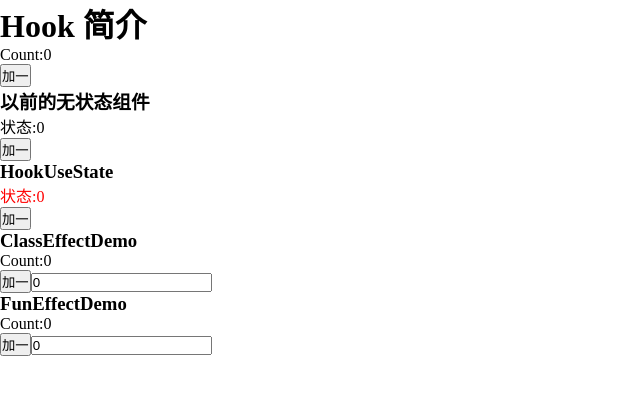
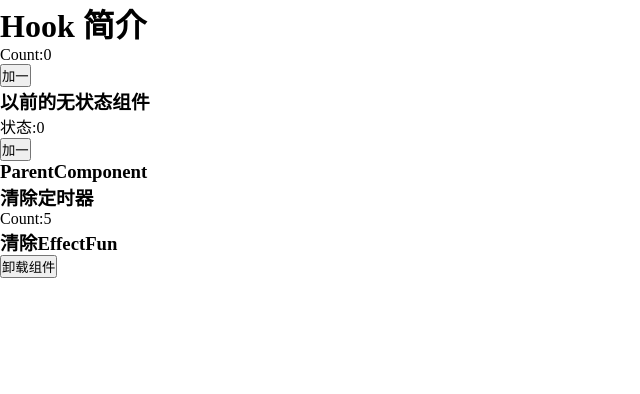
Before and after one commit to qiaozhididi/react-hook, a React (Create React App) app: page / in a window 1280 px wide. Shown: the top 394 px of the page, without its empty margins (0-640 px from the left). Built offline with nearby package versions, Linux system fonts and the light colour scheme.

Commit message:
清除Effect

```diff
--- a/src/App.js
+++ b/src/App.js
@@ -1,7 +1,9 @@
 import "./App.css";
 import ClassDemo from "./ClassDemo";
 import ClassEffectDemo from "./EffectHook/ClassEffectDemoo";
+import EffectClassTimer from "./EffectHook/EffectClassTimer";
 import FunEffectDemo from "./EffectHook/FunEffectDemo";
+import ParentComponent from "./EffectHook/ParentComponent";
 import FunDemo from "./FunDemo";
 import HookUseState from "./StateHook/HookUseState";
 
@@ -11,9 +13,11 @@ function App() {
       <h1>Hook 简介</h1>
       <ClassDemo />
       <FunDemo />
-      <HookUseState />
-      <ClassEffectDemo />
-      <FunEffectDemo />
+      {/* <HookUseState /> */}
+      {/* <ClassEffectDemo /> */}
+      {/* <FunEffectDemo /> */}
+      {/* <EffectClassTimer /> */}
+      <ParentComponent />
     </div>
   );
 }
--- /dev/null
+++ b/src/EffectHook/EffectClassTimer.jsx
@@ -0,0 +1,41 @@
+import React, { Component } from "react";
+
+const MyApi = {
+  count: 0,
+  subScribe(cb) {
+    this.timer = setInterval(() => {
+      cb(++this.count);
+    }, 1000);
+  },
+  unSubScribe() {
+    clearInterval(this.timer);
+    this.reset();
+  },
+  reset() {
+    this.count = 0;
+  },
+};
+export default class EffectClassTimer extends Component {
+  constructor(props) {
+    super(props);
+    this.state = {
+      count: 0,
+    };
+  }
+  componentDidMount() {
+    MyApi.subScribe((count) => {
+      this.setState({ count });
+    });
+  }
+  componentWillUnmount() {
+    MyApi.unSubScribe();
+  }
+  render() {
+    return (
+      <div>
+        <h3>清除定时器</h3>
+        <p>Count:{this.state.count}</p>
+      </div>
+    );
+  }
+}
--- /dev/null
+++ b/src/EffectHook/EffectFunTimer.jsx
@@ -0,0 +1,33 @@
+import React, { useEffect } from "react";
+
+const MyApi = {
+  count: 0,
+  subScribe(cb) {
+    this.timer = setInterval(() => {
+      cb(++this.count);
+    }, 1000);
+  },
+  unSubScribe() {
+    clearInterval(this.timer);
+    this.reset();
+  },
+  // 模拟componentWillUnmount的效果
+  reset() {
+    this.count = 0;
+  },
+};
+export default function EffectFunTimer() {
+  useEffect(() => {
+    MyApi.subScribe((count) => {
+      console.log(count);
+    });
+    return () => {
+      MyApi.unSubScribe();
+    };
+  }, []);
+  return (
+    <div>
+      <h3>清除EffectFun</h3>
+    </div>
+  );
+}
--- /dev/null
+++ b/src/EffectHook/ParentComponent.jsx
@@ -0,0 +1,29 @@
+import React, { Component } from "react";
+import EffectClassTimer from "./EffectClassTimer";
+import EffectFunTimer from "./EffectFunTimer";
+
+export default class ParentComponent extends Component {
+  constructor(props) {
+    super(props);
+    this.state = {
+      show: true,
+    };
+  }
+  clickClassHandler = () => {
+    this.setState({
+      show: false,
+    });
+  };
+
+  render() {
+    return (
+      <div>
+        <h3>ParentComponent</h3>
+        {this.state.show && <EffectClassTimer />}
+        {this.state.show && <EffectFunTimer />}
+
+        <button onClick={this.clickClassHandler}>卸载组件</button>
+      </div>
+    );
+  }
+}
```
Also changed, not shown: 1 other file (tests, documents, lock files or other folders).
